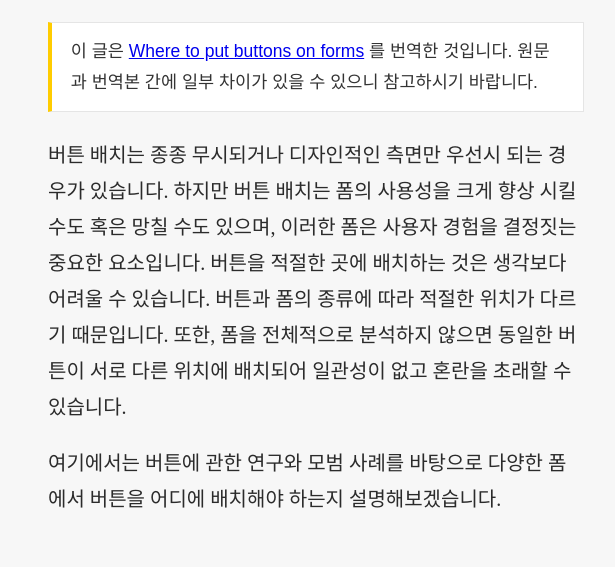
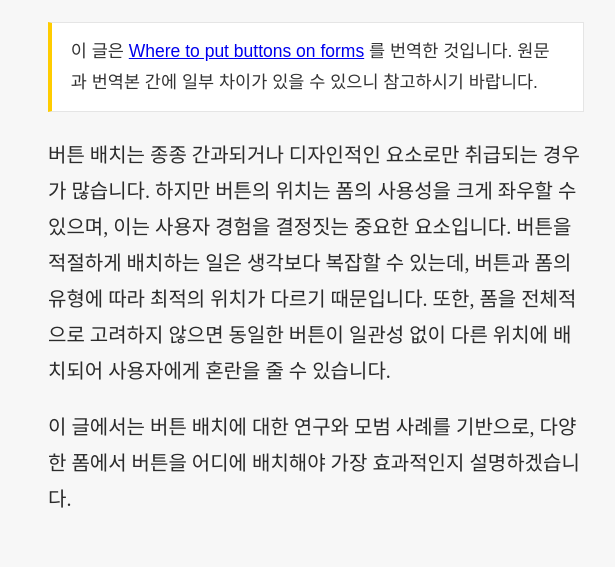
Before and after one commit to Heunsig/tech-in-korean, an Eleventy site: page src/posts/where-to-put-buttons-on-forms.md in a window 1280 px wide. Shown: the part 147-714 px from the top of the page, 644-1259 px from the left. Built offline with nearby package versions, Linux system fonts and the light colour scheme; Eleventy itself is replaced by a stand-in of ours; files that its build step writes are made by us from their sources.

Commit message:
feat: enhance the content

```diff
--- a/src/posts/where-to-put-buttons-on-forms.md
+++ b/src/posts/where-to-put-buttons-on-forms.md
@@ -8,12 +8,12 @@ originUrl: "https://adamsilver.io/blog/where-to-put-buttons-on-forms/"
 originTitle: "Where to put buttons on forms"
 ---
 
-버튼 배치는 종종 무시되거나 디자인적인 측면만 우선시 되는 경우가 있습니다.
-하지만 버튼 배치는 폼의 사용성을 크게 향상 시킬수도 혹은 망칠 수도 있으며, 이러한 폼은 사용자 경험을 결정짓는 중요한 요소입니다.
-버튼을 적절한 곳에 배치하는 것은 생각보다 어려울 수 있습니다. 버튼과 폼의 종류에 따라 적절한 위치가 다르기 때문입니다.
-또한, 폼을 전체적으로 분석하지 않으면 동일한 버튼이 서로 다른 위치에 배치되어 일관성이 없고 혼란을 초래할 수 있습니다.
+버튼 배치는 종종 간과되거나 디자인적인 요소로만 취급되는 경우가 많습니다.
+하지만 버튼의 위치는 폼의 사용성을 크게 좌우할 수 있으며, 이는 사용자 경험을 결정짓는 중요한 요소입니다.
+버튼을 적절하게 배치하는 일은 생각보다 복잡할 수 있는데, 버튼과 폼의 유형에 따라 최적의 위치가 다르기 때문입니다.
+또한, 폼을 전체적으로 고려하지 않으면 동일한 버튼이 일관성 없이 다른 위치에 배치되어 사용자에게 혼란을 줄 수 있습니다.
 
-여기에서는 버튼에 관한 연구와 모범 사례를 바탕으로 다양한 폼에서 버튼을 어디에 배치해야 하는지 설명해보겠습니다.
+이 글에서는 버튼 배치에 대한 연구와 모범 사례를 기반으로, 다양한 폼에서 버튼을 어디에 배치해야 가장 효과적인지 설명하겠습니다.
 
 ## 주요 버튼을 입력란의 왼쪽 가장자리에 맞춰 배치하세요
 
```
